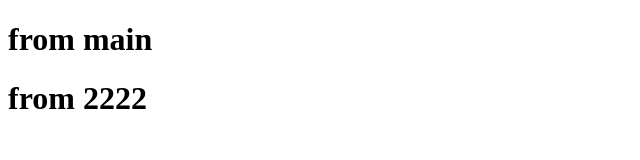
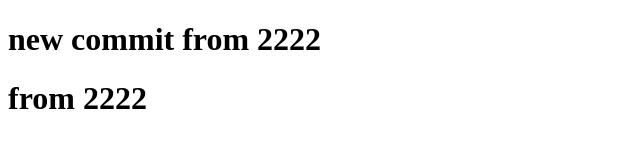
Before and after one commit to Sara-77163/less_7_branches, a plain HTML site: page index.html in a window 1280 px wide. Shown: the whole page, without its empty margins (0-640 px from the left). Drawn offline with Linux system fonts and the light colour scheme.

Commit message:
change the html

```diff
--- a/index.html
+++ b/index.html
@@ -6,7 +6,7 @@
     <title>Document</title>
 </head>
 <body>
-    <h1>from main</h1>
+    <h1>new commit from 2222</h1>
     <h1>from 2222</h1>
 </body>
 </html>
```
